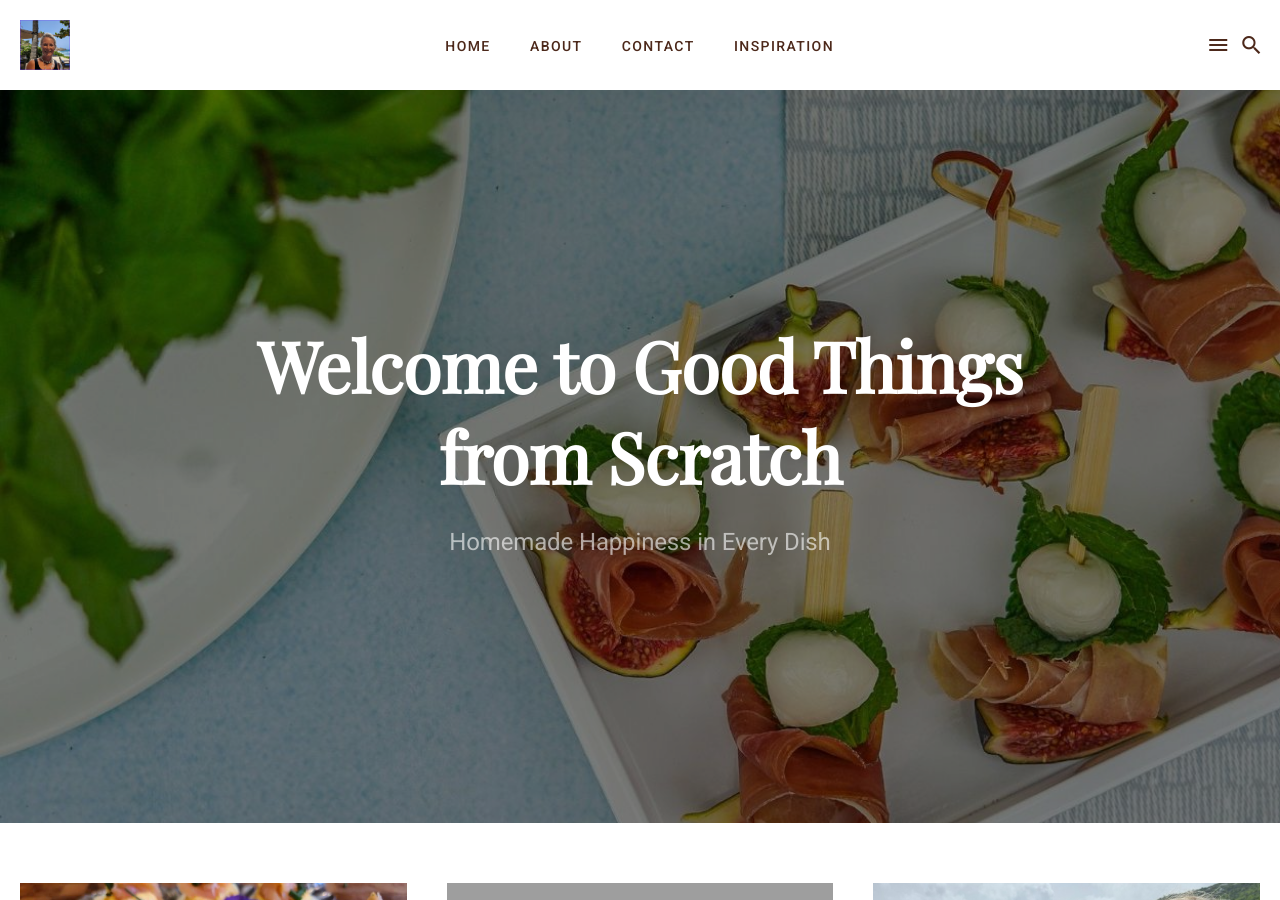
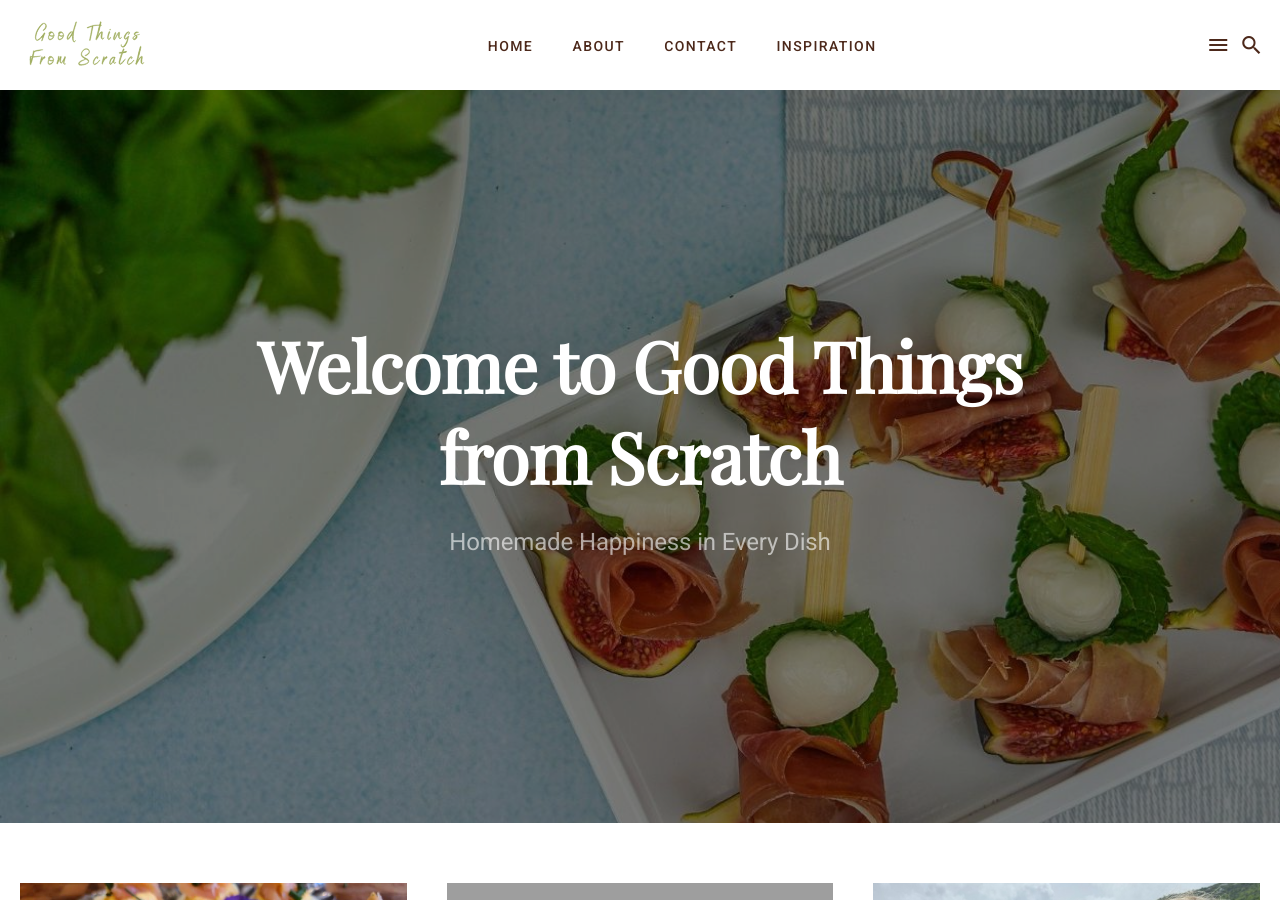
Before and after one commit to Stillpoint-Software/GoodThingsFromScratch, a Jekyll site: the page built from index.html, in a window 1280 px wide and 900 px high. Built offline with Jekyll 4.4.1, drawn with Linux system fonts in a browser that asks for light colours; nearby versions of some CDN libraries; the list of posts is cut into pages by our own code; grey boxes are pictures that could not be loaded.

Commit message:
Update _config.yml

```diff
--- a/_config.yml
+++ b/_config.yml
@@ -2,7 +2,7 @@
 #-------------------------------
 # General Site Settings
 title: Good Things from Scratch
-logo: "/assets/profile-picture.png" # You can add own logo. For example '/assets/logo.png'.
+logo: "/assets/logo.svg" # You can add own logo. For example '/assets/logo.png'.
 description: Homemade Happiness in Every Dish
 baseurl: "" # the subpath of your site, e.g. /blog
 url: "https://goodthingsfromscratch.netlify.app" # the base hostname & protocol for your site, e.g. http://example.com
@@ -13,7 +13,7 @@ author:
   name: Meredith Blair Bearov
   bio: Hi, my name is Meredith Blair Bearov. I’ve spent over 20 years in the world of high-end food and hospitality, doing everything from fine dining and event planning to culinary retail and sales. Along the way, I’ve had the chance to work at some pretty amazing places. These experiences have equipped me with a unique perspective and an understanding of what it takes to plan and execute exceptional experiences.
   image: "/assets/food1.jpg"
-  avatar: "/assets/15.jpg"
+  avatar: "/assets/profile-picture.png"
 
 # Example of adding a new link to the section author - {icon: "ion-logo-github", link: "https://github.com"}
 author-social:
```
